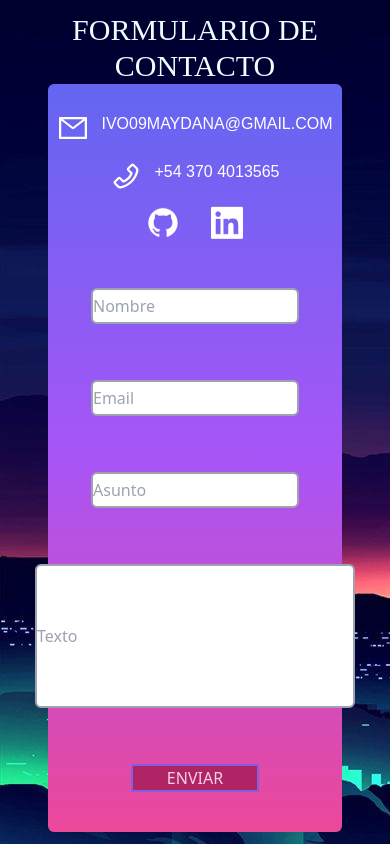
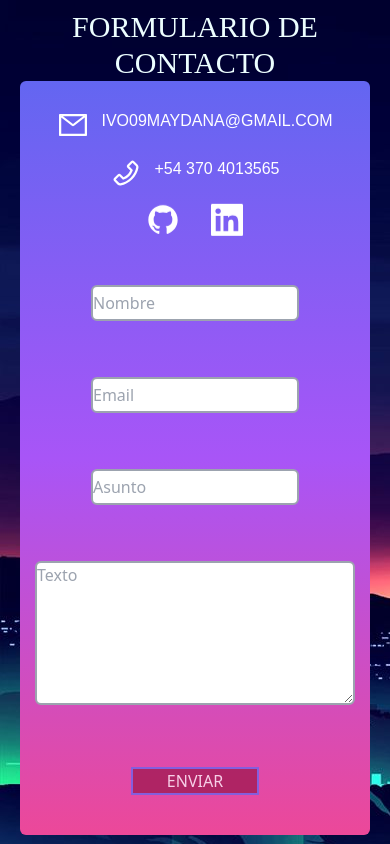
Before and after one commit to Ivixx09/My-Portfolio, a Next.js app: page /contact/Email in a window 390 px wide. Built offline with nearby package versions, Linux system fonts and the light colour scheme.

Commit message:
Responsive and bugs for form fixed

```diff
--- a/pages/contact/Email.jsx
+++ b/pages/contact/Email.jsx
@@ -16,7 +16,9 @@ export default function Page() {
 
   const mailSchema = Yup.object().shape({
     user_name: Yup.string().required('Por favor ingresa tu nombre'),
-    user_email: Yup.string().email().required('Por favor ingresa tu mail'),
+    user_email: Yup.string()
+      .email('Ingresa un email válido')
+      .required('Por favor ingresa tu mail'),
     subject: Yup.string().required('Requerido'),
     message: Yup.string().required('Requerido'),
   })
@@ -39,7 +41,7 @@ export default function Page() {
       <h1 className="font-wde text-cyan-50 text-center text-3xl">
         FORMULARIO DE CONTACTO
       </h1>
-      <div className="md:grid grid-cols-2 lg:mx-48 xl:mx-[20%] 2xl:mx-[25%]  bg-gradient-to-b from-indigo-500 via-purple-500 to-pink-500 mx-12 rounded-md space-y-2">
+      <div className="md:grid grid-cols-2 lg:mx-48 xl:mx-[20%] 2xl:mx-[25%]  bg-gradient-to-b from-indigo-500 via-purple-500 to-pink-500 mx-5 sm:mx-12 rounded-md space-y-2">
         <div className="grid grid-cols-1 gap-4 justify-items-center content-center text-white pt-7">
           <div className="flex space-x-3">
             <AiOutlineMail size="2em" />
@@ -139,6 +141,7 @@ export default function Page() {
               <div className="flex flex-col">
                 <div>
                   <Field
+                    as="textarea"
                     name="message"
                     id="message"
                     placeholder="Texto"
@@ -150,20 +153,20 @@ export default function Page() {
                 </div>
               </div>
               <div className="text-white">
-                <button
-                  type="submit"
-                  className={
-                    errors.name ||
+                {errors.name ||
                 errors.email ||
                 errors.lastName ||
                 errors.subject ||
-                    errors.text
-                      ? 'border-2 w-32 bg-pink-800 border-indigo-500'
-                      : 'border-2 w-32 bg-pink-800 border-indigo-500 animate-pulse'
-                  }
+                errors.text ? (
+                  <div></div>
+                ) : (
+                  <button
+                    type="submit"
+                    className="border-2 w-32 bg-pink-800 border-indigo-500 animate-pulse"
                   >
                     ENVIAR
                   </button>
+                )}
               </div>
             </form>
           )}
```
Lines whose indentation alone changed are shown as unchanged.
